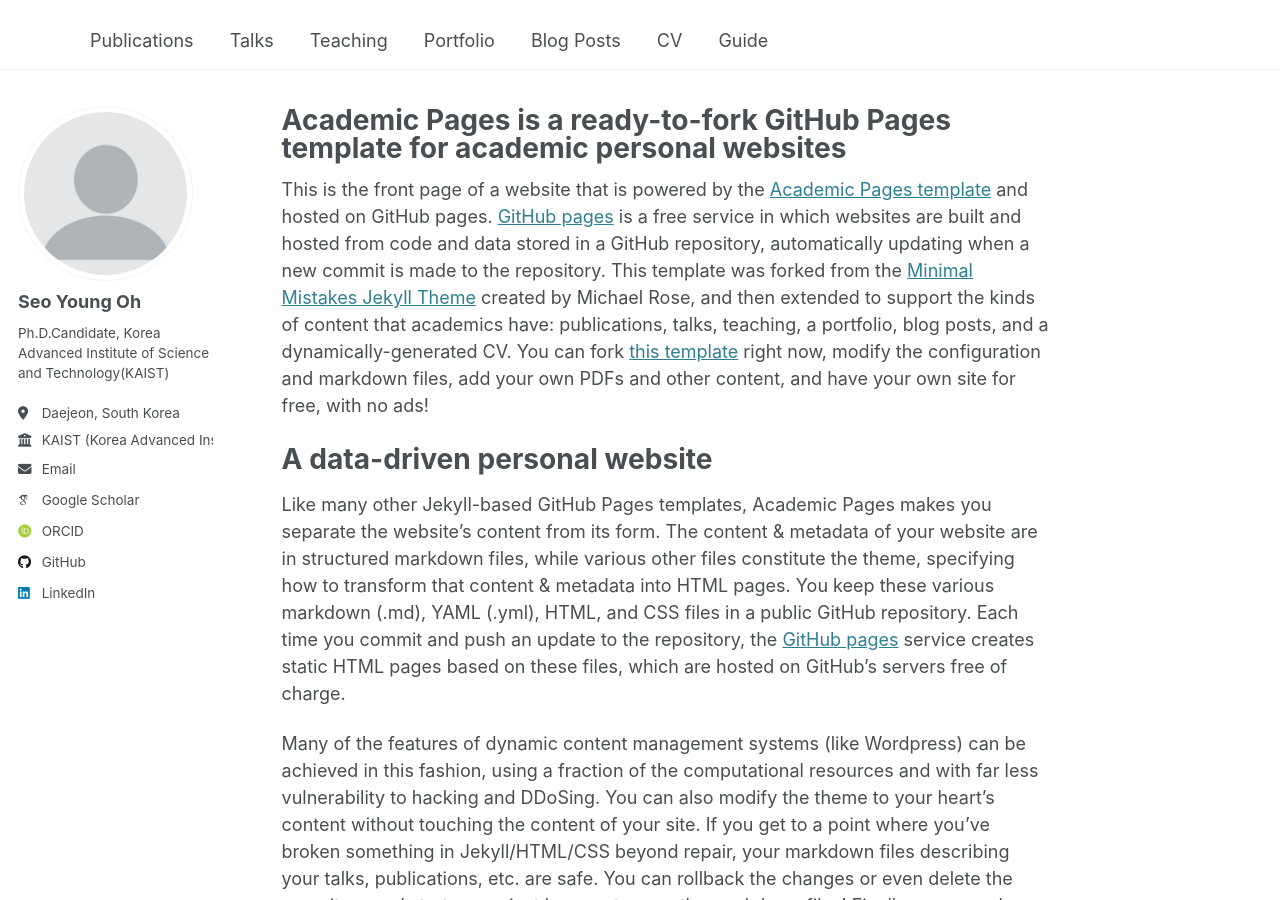
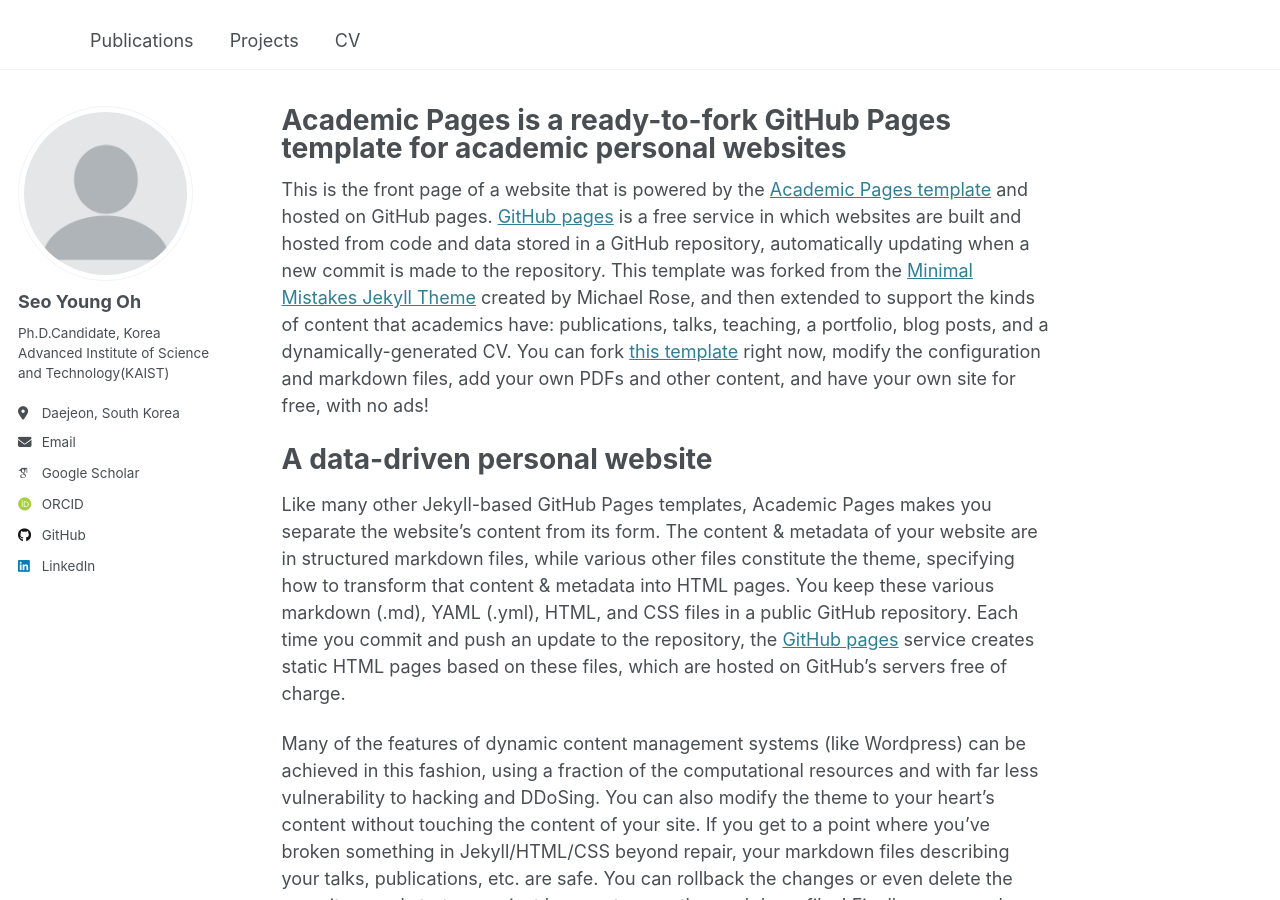
Before and after one commit to ohseo/ohseo.github.io, a Jekyll site: the page built from _pages/about.md, in a window 1280 px wide and 900 px high. Built offline with Jekyll 4.4.1, drawn with Linux system fonts in a browser that asks for light colours; some web fonts are replaced.

Commit message:
added projects folder.

```diff
--- a/_config.yml
+++ b/_config.yml
@@ -27,7 +27,7 @@ author:
   pronouns         : # example: "she/her"
   bio              : "Ph.D.Candidate, Korea Advanced Institute of Science and Technology(KAIST)"
   location         : "Daejeon, South Korea"
-  employer         : "KAIST (Korea Advanced Institute \n of Science and Technology)"
+  employer         : # "KAIST (Korea Advanced Institute \n of Science and Technology)"
   uri              : # URL
   email            : "seoyoung.oh@kaist.ac.kr"
 
--- a/_data/navigation.yml
+++ b/_data/navigation.yml
@@ -8,20 +8,8 @@ main:
   - title: "Publications"
     url: /publications/
 
-  - title: "Talks"
-    url: /talks/
-
-  - title: "Teaching"
-    url: /teaching/
-
-  - title: "Portfolio"
-    url: /portfolio/
-
-  - title: "Blog Posts"
-    url: /year-archive/
+  - title: "Projects"
+    url: /projects/
 
   - title: "CV"
     url: /cv/
-
-  - title: "Guide"
-    url: /markdown/
```
Also changed, not shown: _pages/projects.html (added, +13 -0 lines), _projects/projects-1.md (added, +7 -0 lines), _projects/projects-2.html (added, +7 -0 lines), 1 other file.
